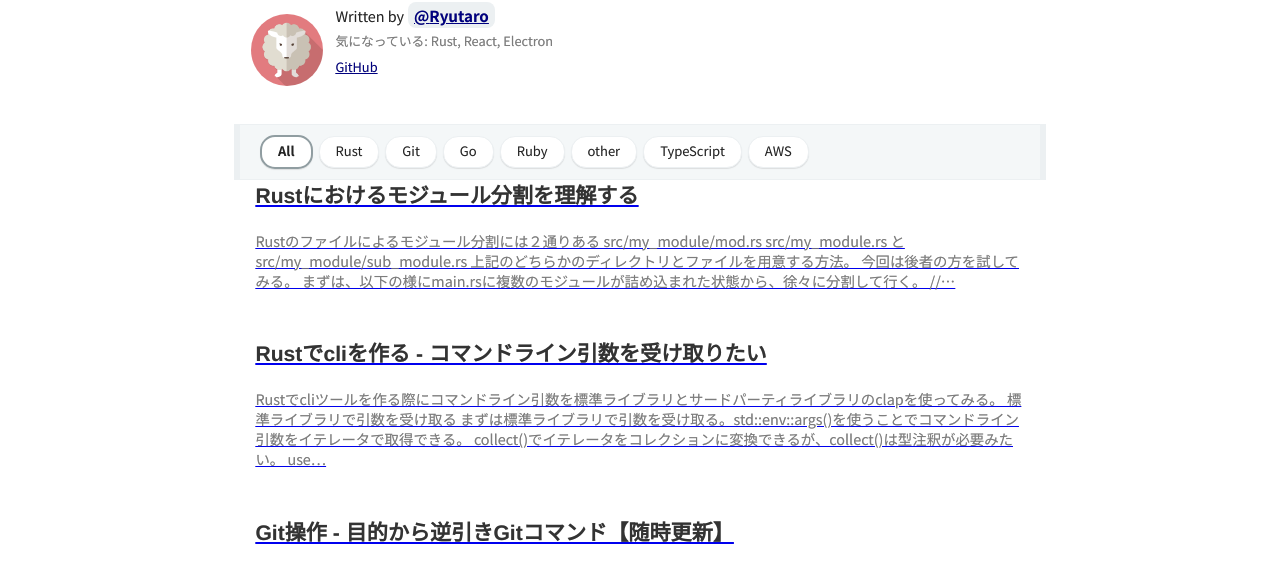
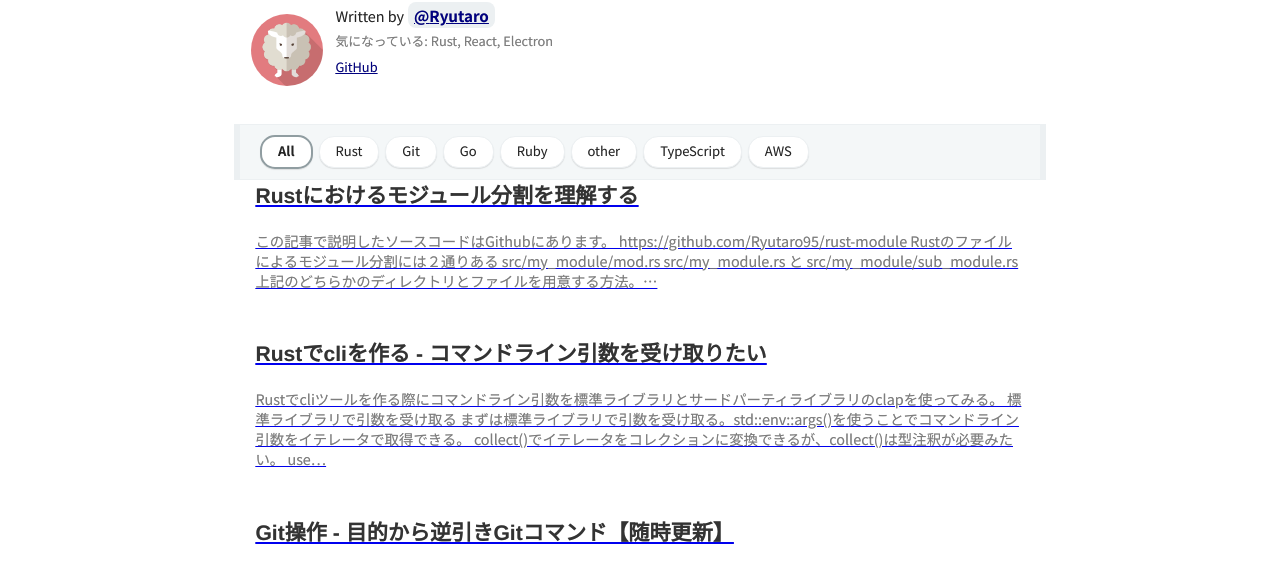
Before and after one commit to Ryutaro95/Bamboo-Note, a Gatsby site: page / in a window 1280 px wide. Shown: the part 198-762 px from the top of the page. Built offline with nearby package versions, Linux system fonts and the light colour scheme; Gatsby itself is replaced by a stand-in of ours; some packages are replaced by stand-ins of ours; what typography-theme-github would draw is missing.

Commit message:
Add post link

```diff
--- a/content/blog/Rust/rust-modules-splitting-1.md
+++ b/content/blog/Rust/rust-modules-splitting-1.md
@@ -4,6 +4,9 @@ date: 2022-02-21 23:27:21
 category: 'Rust'
 draft: false
 ---
+
+この記事で説明したソースコードはGithubにあります。
+https://github.com/Ryutaro95/rust-module
 
 ## Rustのファイルによるモジュール分割には２通りある
 
```
